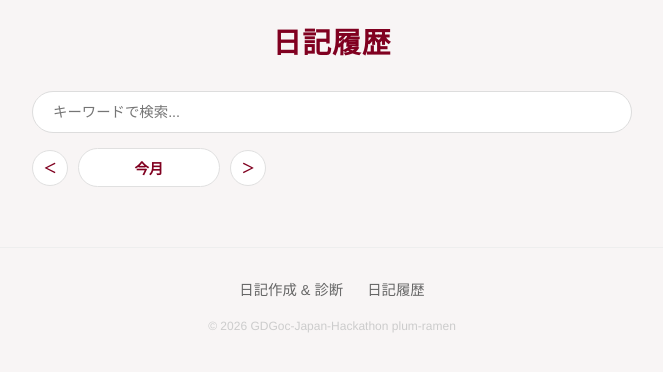
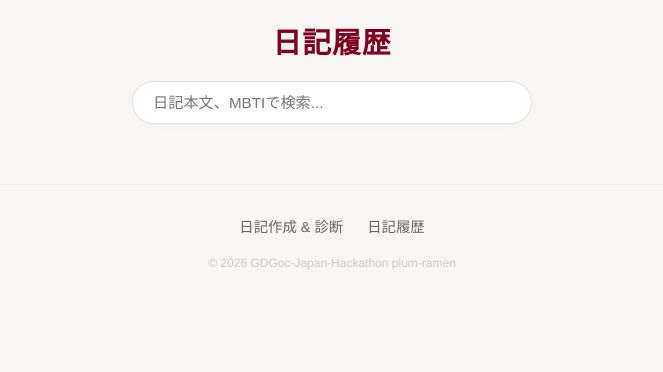
Before and after one commit to GDGoC-Japan-Hackathon/plum-ramen, a FastAPI app: page /diary-list in a window 1280 px wide. Shown: the part 58-430 px from the top of the page, without its empty margins (308-971 px from the left). Run offline with FastAPI, Linux system fonts and the light colour scheme; some libraries are stand-ins or nearby versions.

Commit message:
fix: 一覧表示と検索のみに減らす

```diff
--- a/templates/diary_list.html
+++ b/templates/diary_list.html
@@ -1,27 +1,16 @@
 <body style="background-color: #f8f5f5; font-family: 'Helvetica Neue', Arial, sans-serif; margin: 0; padding: 20px;">
+
     {% include "components/header.html" %}
-    <div style="text-align: center; margin-bottom: 30px;">
+
+    <div style="text-align: center; margin-bottom: 20px;">
         <h2 style="color: #800020; margin: 0; font-size: 1.8rem; letter-spacing: 1px;">日記履歴</h2>
     </div>
 
-    <div style="max-width: 600px; margin: 0 auto 15px; padding: 0 10px;">
-        <input type="text" id="search-input" oninput="handleSearch()" placeholder="キーワードで検索..."
-            style="width: 100%; padding: 12px 20px; border-radius: 25px; border: 1px solid #ddd; box-sizing: border-box; font-size: 0.9rem; outline: none; transition: border 0.3s;">
+    <div style="text-align: center; margin-bottom: 30px;">
+        <input type="text" id="search-input" placeholder="日記本文、MBTIで検索..." style="width: 100%; max-width: 400px; padding: 12px 20px; border: 1px solid #e0e0e0; border-radius: 24px; font-size: 0.95rem; outline: none; box-sizing: border-box; transition: border-color 0.2s; box-shadow: 0 2px 8px rgba(0,0,0,0.02);">
     </div>
 
-    <div
-        style="max-width: 600px; margin: 0 auto 24px; padding: 0 10px; display: flex; align-items: center; justify-content: flex-start; gap: 10px;">
-        <button onclick="changeMonth(-1)" class="nav-btn">＜</button>
-
-        <div id="month-display" onclick="toggleAllView()"
-            style="background: white; border: 1px solid #e0e0e0; color: #800020; padding: 8px 20px; border-radius: 25px; font-weight: bold; min-width: 100px; text-align: center; cursor: pointer; font-size: 0.9rem;">
-            今月
-        </div>
-
-        <button onclick="changeMonth(1)" class="nav-btn">＞</button>
-    </div>
-
-    <main id="types-list" style="max-width: 600px; margin: 0 auto;"></main>
+    <main id="diaries-list" style="max-width: 600px; margin: 0 auto;"></main>
 
     {% include "components/footer.html" %}
 
@@ -53,127 +42,86 @@
         }
     </style>
 
-    <script id="module">
+    <script type="module">
         import { requireLogin, getIdToken } from "/static/firebase-auth.js";
 
         requireLogin();
 
+        const diariesListElement = document.getElementById("diaries-list");
+        const searchInput = document.getElementById("search-input");
+
+        // 日記データを一時保存する
         let allDiaries = [];
-        let searchKeyword = "";
-        let displayDate = new Date(); // 表示基準日
-        let viewMode = 'month';      // 'month' または 'all'
 
-        // データの取得
-        async function getTypes() {
+        async function getDiaries() {
             try {
                 const idToken = await getIdToken();
+
                 const response = await fetch('/api/diaries/type', {
                     headers: {
                         "Authorization": `Bearer ${idToken}`,
                     },
                 });
-                return response.ok ? await response.json() : [];
+                if (!response.ok) {
+                    throw new Error(`failed to get diaries: ${response.status}`);
+                }
+                return await response.json();
             } catch (error) {
+                console.error(error);
                 return [];
             }
         }
 
-        // リストの描画
-        function renderList(data) {
-            const listElement = document.getElementById("types-list");
-            if (!data || data.length === 0) {
-                listElement.innerHTML = "<p style='text-align:center; color:#999; margin-top:40px;'>該当する日記がありません。</p>";
+        function renderList(diaries) {
+            if (!diaries || diaries.length === 0) {
+                diariesListElement.innerHTML = "<p style='text-align:center; color:#999; margin-top:40px;'>該当する日記が見つかりません。</p>";
                 return;
             }
 
-            listElement.innerHTML = data.map(item => `
+            diariesListElement.innerHTML = diaries.map(diary => `
                 <div style="background: white; border-radius: 16px; padding: 24px; margin-bottom: 16px; box-shadow: 0 4px 12px rgba(0,0,0,0.03);">
                     <div style="margin-bottom: 14px;">
                         <div style="color: #800020; font-weight: bold; font-size: 1.1rem; margin-bottom: 6px;">
-                            ${item.date.replace(/-/g, '.')}
+                            ${diary.date ? diary.date.replace(/-/g, '.') : ''}
                         </div>
-                        <div style="background: #fff0f3; color: #800020; font-size: 0.75rem; padding: 3px 10px; border-radius: 6px; display: inline-block; font-weight: 600;">
-                            ${item.type}
-                        </div>
+                        ${diary.type ? `<div style="background: #fff0f3; color: #800020; font-size: 0.75rem; padding: 3px 10px; border-radius: 6px; display: inline-block; font-weight: 600;">${diary.type}</div>` : ''}
                     </div>
-                    <p style="color: #444; font-size: 0.95rem; line-height: 1.8; margin: 0; display: -webkit-box; -webkit-line-clamp: 3; -webkit-box-orient: vertical; overflow: hidden; text-overflow: ellipsis; white-space: pre-wrap;">${item.body.trim()}</p>
+                    <p style="color: #444; font-size: 0.95rem; line-height: 1.8; margin: 0; display: -webkit-box; -webkit-line-clamp: 3; -webkit-box-orient: vertical; overflow: hidden; text-overflow: ellipsis; white-space: pre-wrap;">${diary.body ? diary.body.trim() : ''}</p>
                 </div>
             `).join('');
         }
 
-        // フィルター適用
-        function applyFilters() {
-            const year = displayDate.getFullYear();
-            const month = String(displayDate.getMonth() + 1).padStart(2, '0');
-            const monthStr = `${year}-${month}`;
+        // 検索フィルター機能
+        function handleSearch() {
+            const keyword = searchInput.value.toLowerCase();
 
-            const filtered = allDiaries.filter(item => {
-                const monthMatch = (viewMode === 'all' || item.date.startsWith(monthStr));
-                const targetText = `${item.body} ${item.type} ${item.date}`.toLowerCase();
-                const keywordMatch = targetText.includes(searchKeyword);
-                return monthMatch && keywordMatch;
+            const filteredDiaries = allDiaries.filter(diary => {
+                const bodyText = (diary.body || "").toLowerCase();
+                const typeText = (diary.type || "").toLowerCase();
+
+                // 日記本文、またはMBTIのいずれかに入力文字が含まれていれば true
+                return bodyText.includes(keyword) || typeText.includes(keyword);
             });
-            renderList(filtered);
+
+            // 絞り込んだ結果を描画
+            renderList(filteredDiaries);
         }
 
-        // 月の変更
-        function changeMonth(offset) {
-            viewMode = 'month';
-            displayDate.setMonth(displayDate.getMonth() + offset);
-            updateMonthDisplay();
-            applyFilters();
-        }
+        async function run() {
+            try {
+                allDiaries = await getDiaries();
+            } catch (error) {
+                console.error(error);
+                alert("日記の取得に失敗しました");
+                return;
+            }
 
-        // 月表示の更新
-        function updateMonthDisplay() {
-            const displayEl = document.getElementById('month-display');
-            const now = new Date();
+            // 初回はすべての日記を表示
+            renderList(allDiaries);
 
-            if (viewMode === 'all') {
-                displayEl.innerText = "すべて表示";
-                displayEl.style.background = "#800020";
-                displayEl.style.color = "white";
-            } else {
-                displayEl.style.background = "white";
-                displayEl.style.color = "#800020";
-
-                if (displayDate.getFullYear() === now.getFullYear() &&
-                    displayDate.getMonth() === now.getMonth()) {
-                    displayEl.innerText = `${displayDate.getFullYear()}年${displayDate.getMonth() + 1}月`;
-                } else {
-                    displayEl.innerText = `${displayDate.getFullYear()}年${displayDate.getMonth() + 1}月`;
-                }
+            if (searchInput) {
+                searchInput.addEventListener("input", handleSearch);
             }
-        }
-
-        // 「すべて表示」の切り替え
-        function toggleAllView() {
-            viewMode = (viewMode === 'all') ? 'month' : 'all';
-            updateMonthDisplay();
-            applyFilters();
-        }
-
-        // 検索入力
-        function handleSearch() {
-            searchKeyword = document.getElementById('search-input').value.toLowerCase();
-            applyFilters();
-        }
-
-        let isAscending = false; // 初期値は降順（新しい順）
-
-        function toggleSort() {
-            isAscending = !isAscending; // 真偽値を反転させる
-            const btn = document.getElementById('sort-btn');
-            btn.style.background = isAscending ? "#800020" : "white"; // 昇順の時はボタンの色を変える
-            btn.style.color = isAscending ? "white" : "#800020";
-            applyFilters();
-        }
-
-        // 実行
-        async function run() {
-            allDiaries = await getTypes();
-            updateMonthDisplay();
-            applyFilters();
         }
 
         run();
```
